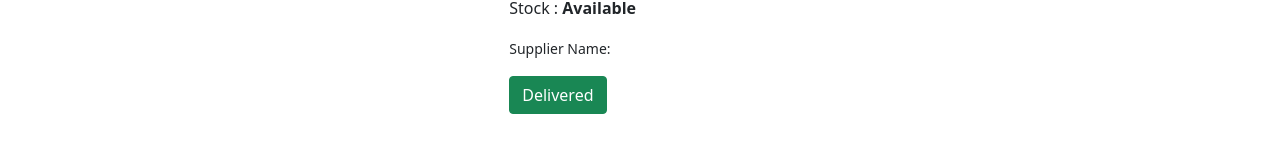
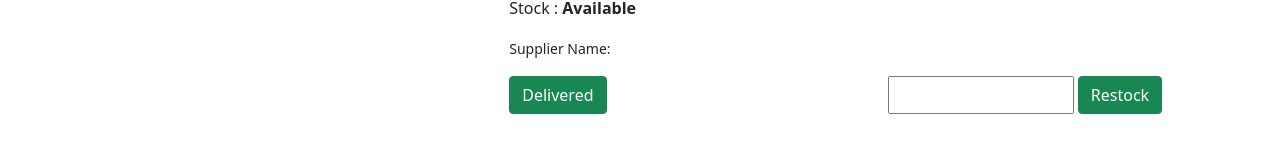
Before and after one commit to arifraj199/fruits-inventory-client, a React (Create React App) app: page /inventory/1 in a window 1280 px wide. Shown: the part 226-378 px from the top of the page. Built offline with nearby package versions, Linux system fonts and the light colour scheme; no server answers; sample sign-in values are in the browser's storage.

Commit message:
delivered button and restock button functionality implement

```diff
--- a/src/Pages/Inventory/Inventory.css
+++ b/src/Pages/Inventory/Inventory.css
@@ -21,3 +21,12 @@
     padding: 2px 10px;
     font-size: 18px;
 }
+.button-field{
+    display: flex;
+    justify-content: space-between;
+    align-items: center;
+}
+.button-field input{
+    width: 50%;
+
+}
--- a/src/Pages/Inventory/Inventory.js
+++ b/src/Pages/Inventory/Inventory.js
@@ -1,5 +1,5 @@
-import React, { useRef, useState } from "react";
-import { useLocation, useParams } from "react-router-dom";
+import React, { useRef } from "react";
+import { useParams } from "react-router-dom";
 import useProductDetail from "../../hooks/useProductDetail";
 import "./Inventory.css";
 
@@ -7,20 +7,12 @@ const Inventory = () => {
   const { id } = useParams();
   const [products] = useProductDetail(id);
   const quantityRef = useRef(0);
-  const [quantity,setQuantity] = useState(0);
-  const location = useLocation();
+  const restockRef = useRef(0);
 
     const updateButton = () => {
-        // event.preventDefault();
         const productQuantity = quantityRef.current.value;
         const quantity = productQuantity-1;
-        // console.log(quantityDecrease);
-
-        // console.log(quantity);
-
         const updateQuantity = {quantity}
-        console.log(updateQuantity);
-        // setQuantity(productQuantity);
 
         //send data to the server
         fetch(`http://localhost:5000/inventory/${id}`,{
@@ -33,14 +25,35 @@ const Inventory = () => {
         .then(res=>res.json())
         .then(data=>{
             console.log(data);
-            if(data.modifiedCount > 0 ){
-                console.log('quantity decrease')
-                // setQuantity(updateQuantity);
-            }
-
         })
 
-        // location.reload();
+        window.location.reload();
+    }
+
+    const handleRestockButton = () =>{
+        const restockQuantity = restockRef.current.value;
+        const productQuantity = quantityRef.current.value;
+
+        const updateRestockQuantity = parseInt(restockQuantity) + parseInt(productQuantity);
+        console.log(updateRestockQuantity);
+
+        const quantityUpdated = {quantity:updateRestockQuantity};
+
+
+        //send data to the server
+        fetch(`http://localhost:5000/inventory/${id}`,{
+            method:"PUT",
+            headers:{
+                "content-type":"application/json"
+            },
+            body:JSON.stringify(quantityUpdated)
+        })
+        .then(res=>res.json())
+        .then(data=>{
+            console.log(data);
+        })
+
+        window.location.reload();
     }
 
   return (
@@ -73,7 +86,14 @@ const Inventory = () => {
               Supplier Name: {products.supplier_name}
             </small>
           </p>
-          <button onClick={updateButton} className="btn btn-success">Delivered</button>
+          <div className="button-field">
+            <button onClick={updateButton} className="btn btn-success">Delivered</button>
+            <div className="d-flex">
+              <input ref={restockRef} type="number" name="restockNumber"  />
+              <button onClick={handleRestockButton} className="btn btn-success ms-1"> Restock</button>
+            </div>
+          </div>
+
         </div>
       </div>
     </div>
```
